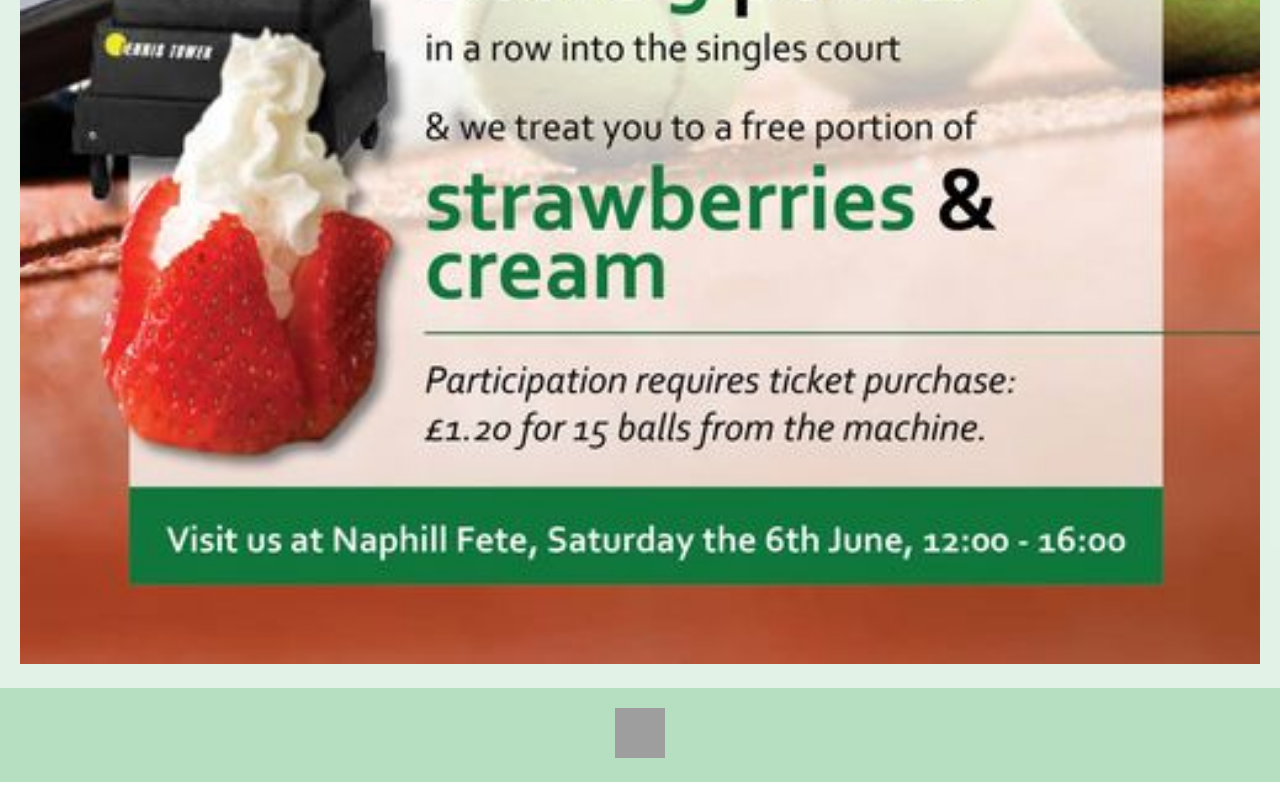
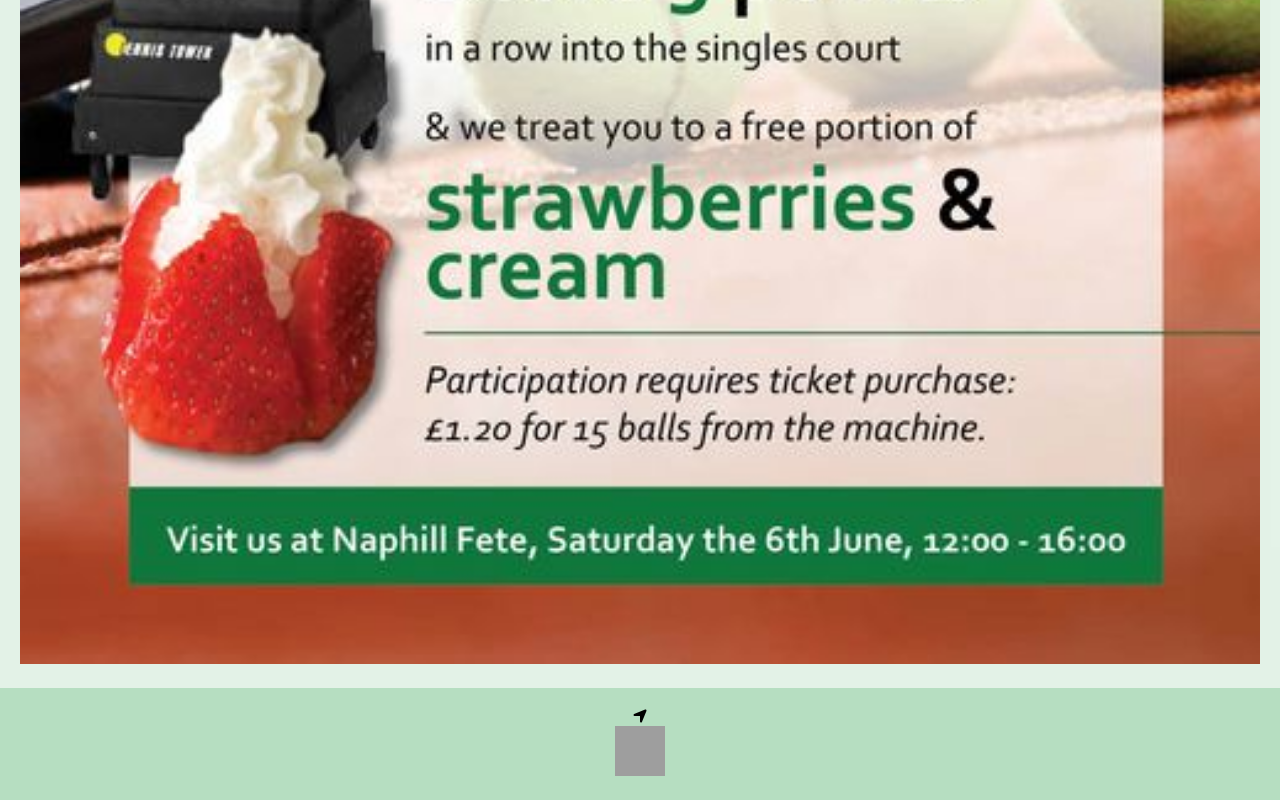
Before and after one commit to Lucy-de-Rojas/naphill-tennis-club, a Next.js app: page / in a window 1280 px wide. Shown: the part 4026-4826 px from the top of the page. Built offline with nearby package versions, Linux system fonts and the light colour scheme; grey boxes are pictures that could not be loaded.

Commit message:
LAYOUT COMPONENT -> BOTTOM links

```diff
--- a/components/BottomLinks.js
+++ b/components/BottomLinks.js
@@ -7,12 +7,24 @@
 
 
 
+// font awesome:
+import {library} from '@fortawesome/fontawesome-svg-core';
+import {faCheckSquare, faCoffee, faLocationArrow, faLocationPinLock} from '@fortawesome/free-solid-svg-icons';
+import { FontAwesomeIcon } from '@fortawesome/react-fontawesome';
+
+
+
 export default function BottomLinks () {
 
 
 
 
     return (<div className={styles.bottomLinks}>
+
+<div className={styles.iconWrap}>
+
+<FontAwesomeIcon icon={faLocationArrow} />
+</div>
 
 
 
```
